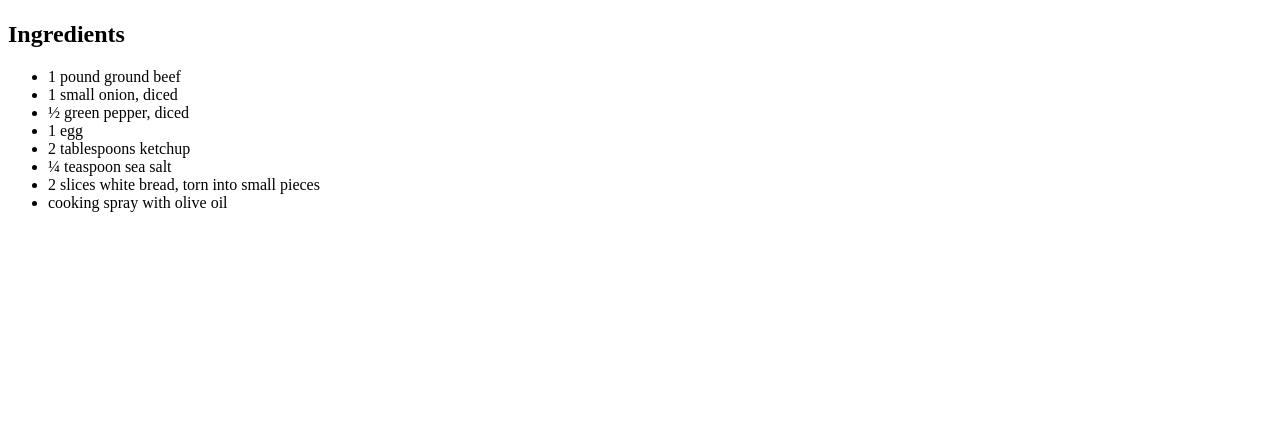
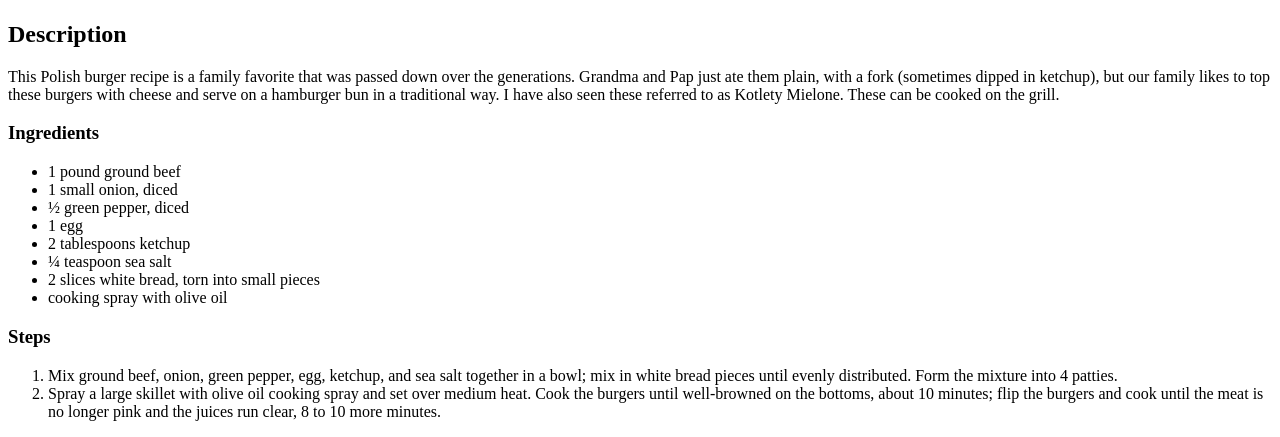
Before and after one commit to Meowinn/odin-recipes, a plain HTML site: page recipes/klupskies.html in a window 1280 px wide. Shown: the part 383-820 px from the top of the page. Drawn offline with Linux system fonts and the light colour scheme.

Commit message:
steps included in klupsies.html and link added to index

```diff
--- a/recipes/klupskies.html
+++ b/recipes/klupskies.html
@@ -7,9 +7,11 @@
     <title>Klupskies (Polish Burgers)</title>
 </head>
 <body>
-    <h1>Klupskies (Polish Burgers</h1>
+    <h1>Klupskies (Polish Burgers)</h1>
     <img src="https://imagesvc.meredithcorp.io/v3/mm/image?url=https%3A%2F%2Fimages.media-allrecipes.com%2Fuserphotos%2F8594250.jpg&w=595&h=791&c=sc&poi=face&q=60" alt="Klupskies pic">
-    <h2>Ingredients</h2>
+    <h2>Description</h2>
+    <p>This Polish burger recipe is a family favorite that was passed down over the generations. Grandma and Pap just ate them plain, with a fork (sometimes dipped in ketchup), but our family likes to top these burgers with cheese and serve on a hamburger bun in a traditional way. I have also seen these referred to as Kotlety Mielone. These can be cooked on the grill.</p>
+    <h3>Ingredients</h3>
     <ul>
         <li>1 pound ground beef</li>
         <li>1 small onion, diced</li>
@@ -20,6 +22,12 @@
         <li>2 slices white bread, torn into small pieces</li>
         <li>cooking spray with olive oil</li>
     </ul>
+    <h3>Steps</h3>
+    <ol>
+        <li>Mix ground beef, onion, green pepper, egg, ketchup, and sea salt together in a bowl; mix in white bread pieces until evenly distributed. Form the mixture into 4 patties.</li>
+        <li>Spray a large skillet with olive oil cooking spray and set over medium heat. Cook the burgers until well-browned on the bottoms, about 10 minutes; flip the burgers and cook until the meat is no longer pink and the juices run clear, 8 to 10 more minutes.</li>
+    </ol>
+
 
 </body>
 </html>
```
Also changed, not shown: index.html (+2 -1 lines), recipes/kare_kare.html (+3 -3 lines).
